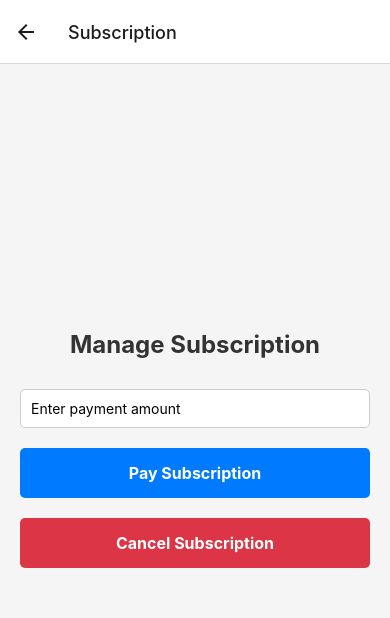
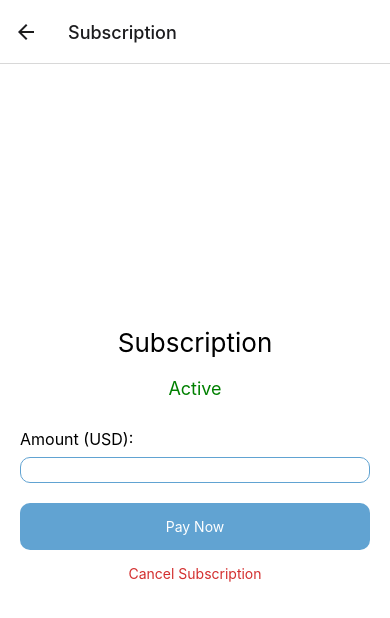
Before and after one commit to TheoMKgosi/CSI473-assignment, a React Native app in the folder NeighborhoodWatchApp/frontend/: screen /Subscription in a window 390 px wide. Shown: the top 618 px of the page. Built offline with nearby package versions, Linux system fonts and the light colour scheme.

Commit message:
Update SubscriptionScreen.js

```diff
--- a/NeighborhoodWatchApp/frontend/screens/SubscriptionScreen.js
+++ b/NeighborhoodWatchApp/frontend/screens/SubscriptionScreen.js
@@ -1,113 +1,60 @@
 import React, { useState } from 'react';
 import { View, Text, TextInput, TouchableOpacity, StyleSheet, Alert } from 'react-native';
-import axios from 'axios';
 
-const SubscriptionScreen = () => {
+export default function SubscriptionScreen() {
   const [amount, setAmount] = useState('');
+  const [status, setStatus] = useState('active');
 
-  const handlePaySubscription = async () => {
-    if (!amount.trim()) {
-      Alert.alert('Error', 'Please enter an amount');
-      return;
-    }
-    try {
-      const response = await axios.post(
-        'https://<your-codespace>.github.dev:8000/api/pay-subscription/',
-        { amount },
-        { headers: { Authorization: 'Token <your-token>' } }
-      );
-      if (response.data.success) {
-        Alert.alert('Success', 'Subscription payment processed');
-        setAmount('');
-      } else {
-        Alert.alert('Error', 'Failed to process payment');
-      }
-    } catch (error) {
-      Alert.alert('Error', 'Failed to process payment');
-    }
+  const pay = () => {
+    const num = parseFloat(amount);
+    if (isNaN(num) || num <= 0) return Alert.alert('Error', 'Enter a valid amount');
+    Alert.alert('Payment Success', `$${num.toFixed(2)} processed`);
+    setAmount('');
   };
 
-  const handleCancelSubscription = async () => {
-    try {
-      const response = await axios.post(
-        'https://<your-codespace>.github.dev:8000/api/cancel-subscription/',
-        {},
-        { headers: { Authorization: 'Token <your-token>' } }
-      );
-      if (response.data.success) {
-        Alert.alert('Success', 'Subscription cancelled');
-      } else {
-        Alert.alert('Error', 'Failed to cancel subscription');
-      }
-    } catch (error) {
-      Alert.alert('Error', 'Failed to cancel subscription');
-    }
+  const cancel = () => {
+    Alert.alert(
+      'Cancel Subscription',
+      'Are you sure?',
+      [{ text: 'No' }, { text: 'Yes', style: 'destructive', onPress: () => setStatus('cancelled') }]
+    );
   };
 
   return (
     <View style={styles.container}>
-      <Text style={styles.title}>Manage Subscription</Text>
-      <TextInput
-        style={styles.input}
-        placeholder="Enter payment amount"
-        value={amount}
-        onChangeText={setAmount}
-        keyboardType="numeric"
-      />
-      <TouchableOpacity style={styles.button} onPress={handlePaySubscription}>
-        <Text style={styles.buttonText}>Pay Subscription</Text>
-      </TouchableOpacity>
-      <TouchableOpacity style={styles.cancelButton} onPress={handleCancelSubscription}>
-        <Text style={styles.buttonText}>Cancel Subscription</Text>
-      </TouchableOpacity>
+      <Text style={styles.title}>Subscription</Text>
+
+      {status === 'active' ? (
+        <>
+          <Text style={styles.active}>Active</Text>
+
+          <Text style={styles.label}>Amount (USD):</Text>
+          <Text Snapshot style={styles.input} placeholder="e.g. 50" value={amount} onChangeText={setAmount} keyboardType="numeric" />
+
+          <TouchableOpacity style={styles.payBtn} onPress={pay}>
+            <Text style={styles.payText}>Pay Now</Text>
+          </TouchableOpacity>
+
+          <TouchableOpacity style={styles.cancelBtn} onPress={cancel}>
+            <Text style={styles.cancelText}>Cancel Subscription</Text>
+          </TouchableOpacity>
+        </>
+      ) : (
+        <Text style={styles.cancelled}>Subscription Cancelled</Text>
+      )}
     </View>
   );
-};
+}
 
 const styles = StyleSheet.create({
-  container: {
-    flex: 1,
-    justifyContent: 'center',
-    alignItems: 'center',
-    padding: 20,
-    backgroundColor: '#f5f5f5',
-  },
-  title: {
-    fontSize: 24,
-    fontWeight: 'bold',
-    marginBottom: 20,
-    color: '#333',
-  },
-  input: {
-    width: '100%',
-    padding: 10,
-    marginVertical: 10,
-    borderWidth: 1,
-    borderColor: '#ccc',
-    borderRadius: 5,
-    backgroundColor: '#fff',
-  },
-  button: {
-    width: '100%',
-    padding: 15,
-    backgroundColor: '#007bff',
-    borderRadius: 5,
-    alignItems: 'center',
-    marginVertical: 10,
-  },
-  cancelButton: {
-    width: '100%',
-    padding: 15,
-    backgroundColor: '#dc3545',
-    borderRadius: 5,
-    alignItems: 'center',
-    marginVertical: 10,
-  },
-  buttonText: {
-    color: '#fff',
-    fontSize: 16,
-    fontWeight: 'bold',
-  },
+  container: { flex: 1, padding: 20, backgroundColor: '#fff', justifyContent: 'center' },
+  title: { fontSize: 26, textAlign: 'center', marginBottom: 20 },
+  active: { fontSize: 18, color: 'green', textAlign: 'center', marginBottom: 30 },
+  label: { fontSize: 16, marginBottom: 8 },
+  input: { borderWidth: 1, borderColor: '#61a3d2', borderRadius: 10, padding: 12, marginBottom: 20 },
+  payBtn: { backgroundColor: '#61a3d2', padding: 15, borderRadius: 10, alignItems: 'center', marginBottom: 15 },
+  payText: { color: '#fff' },
+  cancelBtn: { alignItems: 'center' },
+  cancelText: { color: '#d32f2f' },
+  cancelled: { fontSize: 20, color: '#d32f2f', textAlign: 'center' },
 });
-
-export default SubscriptionScreen;
```
